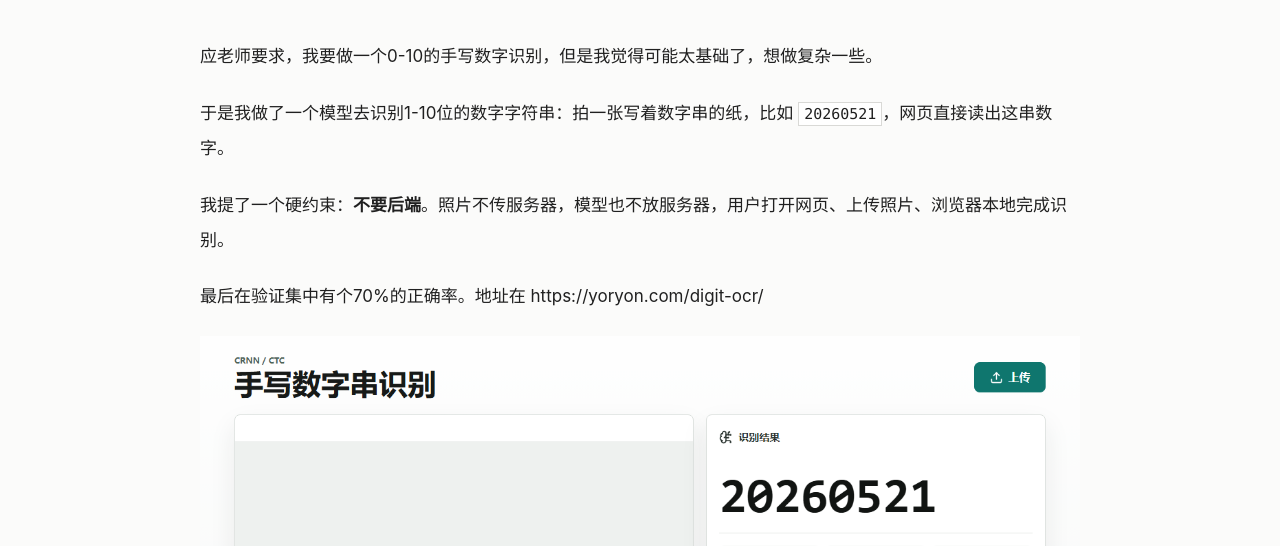
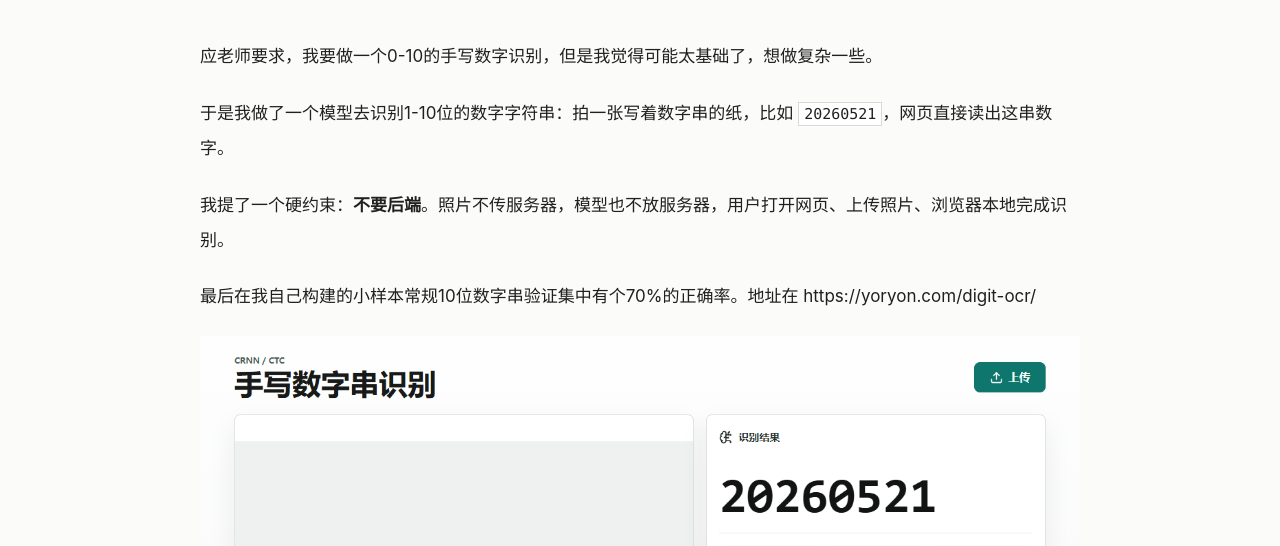
Before and after one commit to nanzhi84/yoryon-homepage, an Astro site in the folder web/: page /blog/crnn-digit-ocr in a window 1280 px wide. Shown: the part 554-1100 px from the top of the page. Built offline with nearby package versions, Linux system fonts and the light colour scheme; Astro itself is replaced by a stand-in of ours; some packages are replaced by stand-ins of ours.

Commit message:
sync: 手写数字串识别博客 (crnn-digit-ocr)

```diff
--- a/web/src/content/blog/crnn-digit-ocr.md
+++ b/web/src/content/blog/crnn-digit-ocr.md
@@ -21,7 +21,7 @@ draft: false
 
 我提了一个硬约束：**不要后端**。照片不传服务器，模型也不放服务器，用户打开网页、上传照片、浏览器本地完成识别。
 
-最后在验证集中有个70%的正确率。地址在 https://yoryon.com/digit-ocr/
+最后在我自己构建的小样本常规10位数字串验证集中有个70%的正确率。地址在 https://yoryon.com/digit-ocr/
 
 ![浏览器里识别 20260521](./assets/web-upload-20260521.png)
 
```
